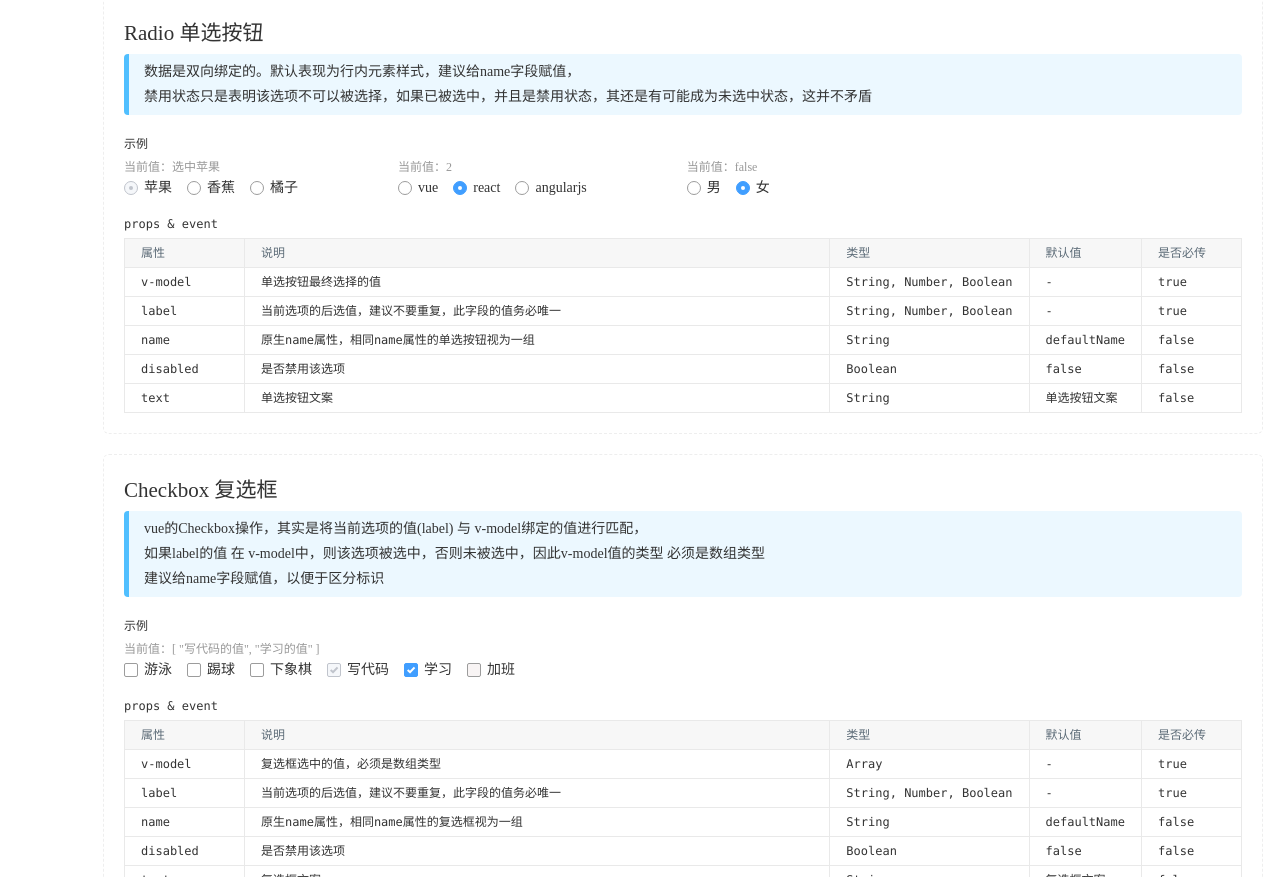
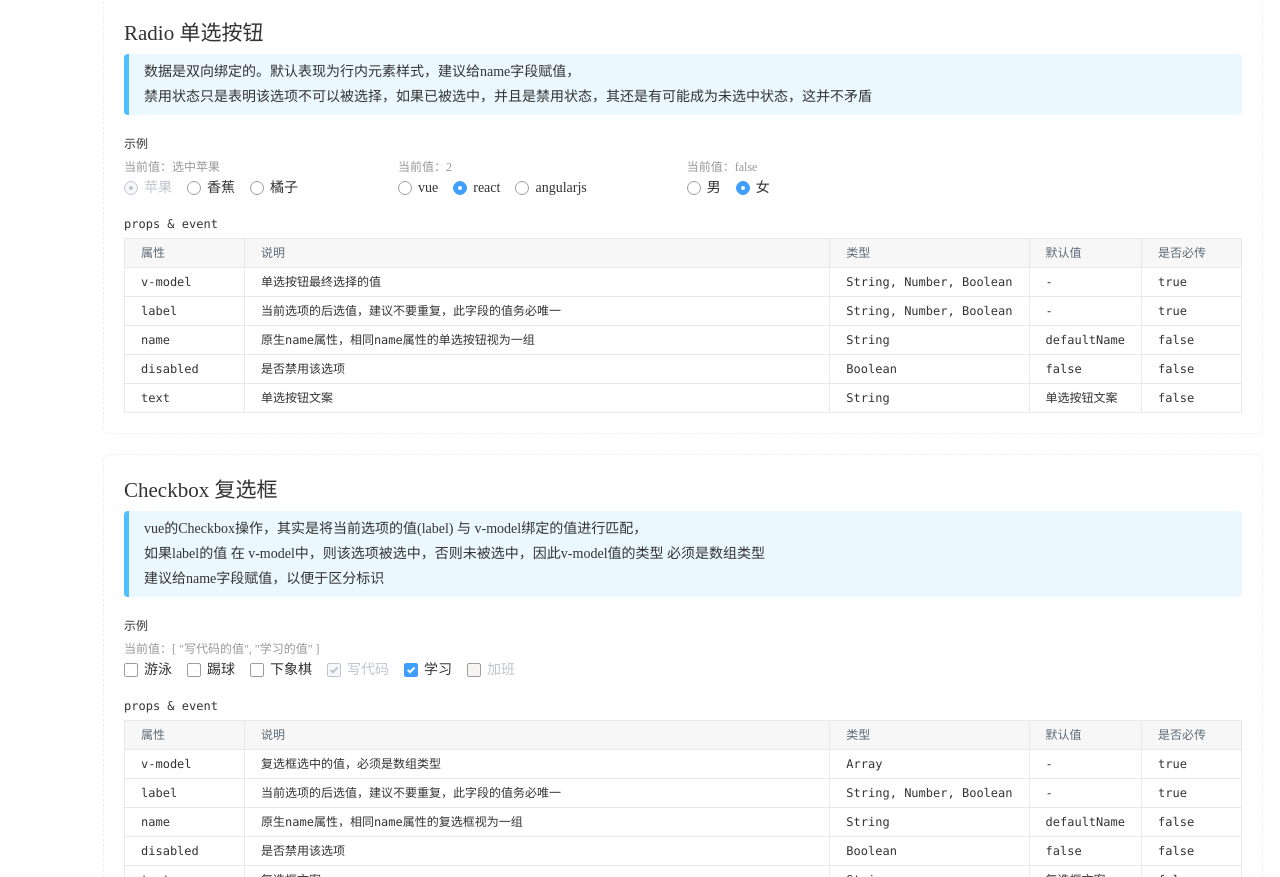
Before and after one commit to kule2018/qiaodaima.github.io, a Vue app: page / in a window 1280 px wide. Shown: the part 632-1509 px from the top of the page. Built offline with nearby package versions, Linux system fonts and the light colour scheme.

Commit message:
单选按钮、复选框禁用状态样式调整

```diff
--- a/src/components/checkbox/main.vue
+++ b/src/components/checkbox/main.vue
@@ -61,8 +61,11 @@
       opacity: 0;
 
       &:disabled {
-        & + i {
+        & ~ i {
           background: #f8f4f4;
+        }
+        & ~ span {
+          color: #c0c4cc;
         }
       }
       &:checked {
--- a/src/components/radio/main.vue
+++ b/src/components/radio/main.vue
@@ -61,8 +61,11 @@
       opacity: 0;
 
       &:disabled {
-        & + i {
+        & ~ i {
           background: #f8f4f4;
+        }
+        & ~ span {
+          color: #c0c4cc;
         }
       }
       &:checked {
```
